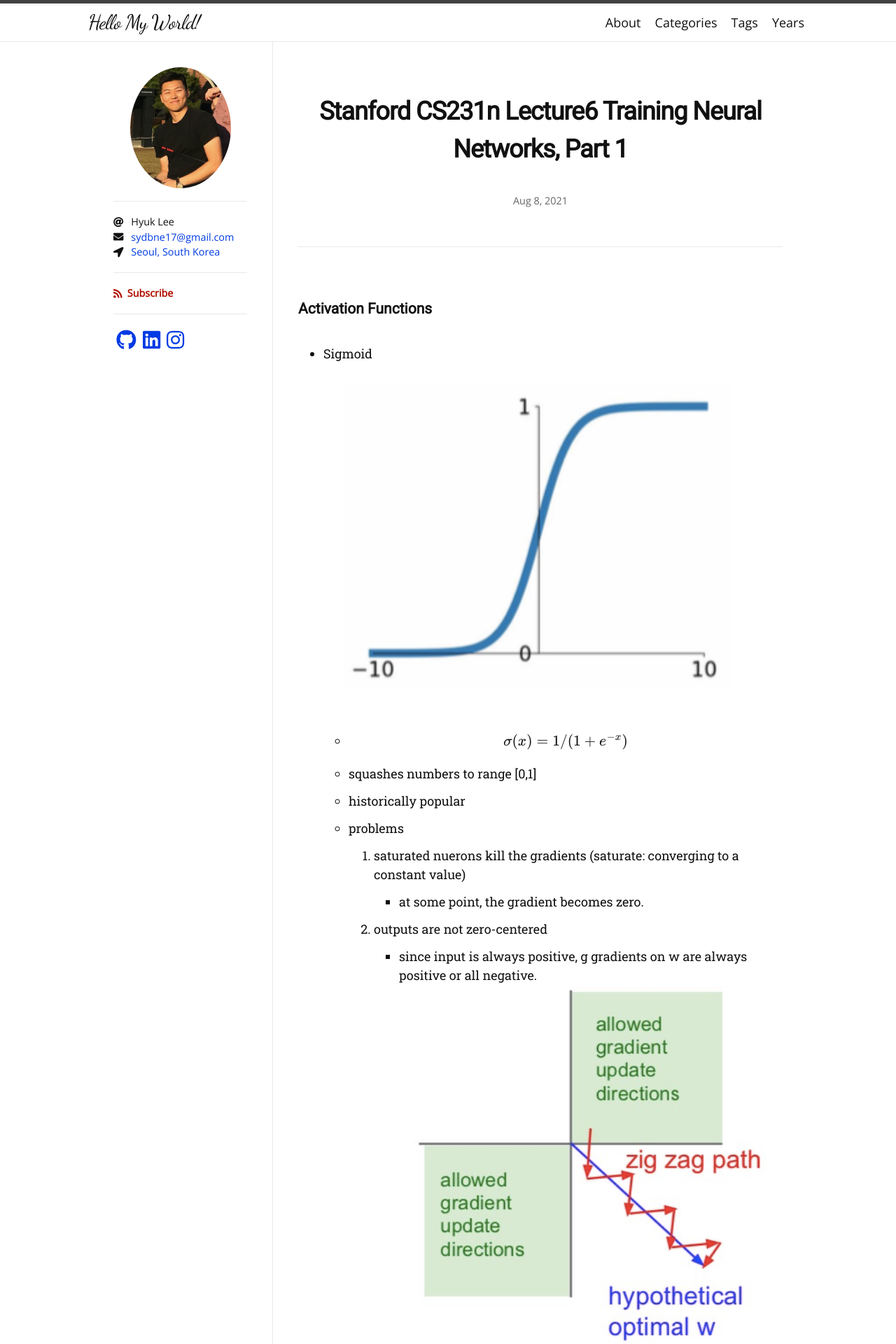
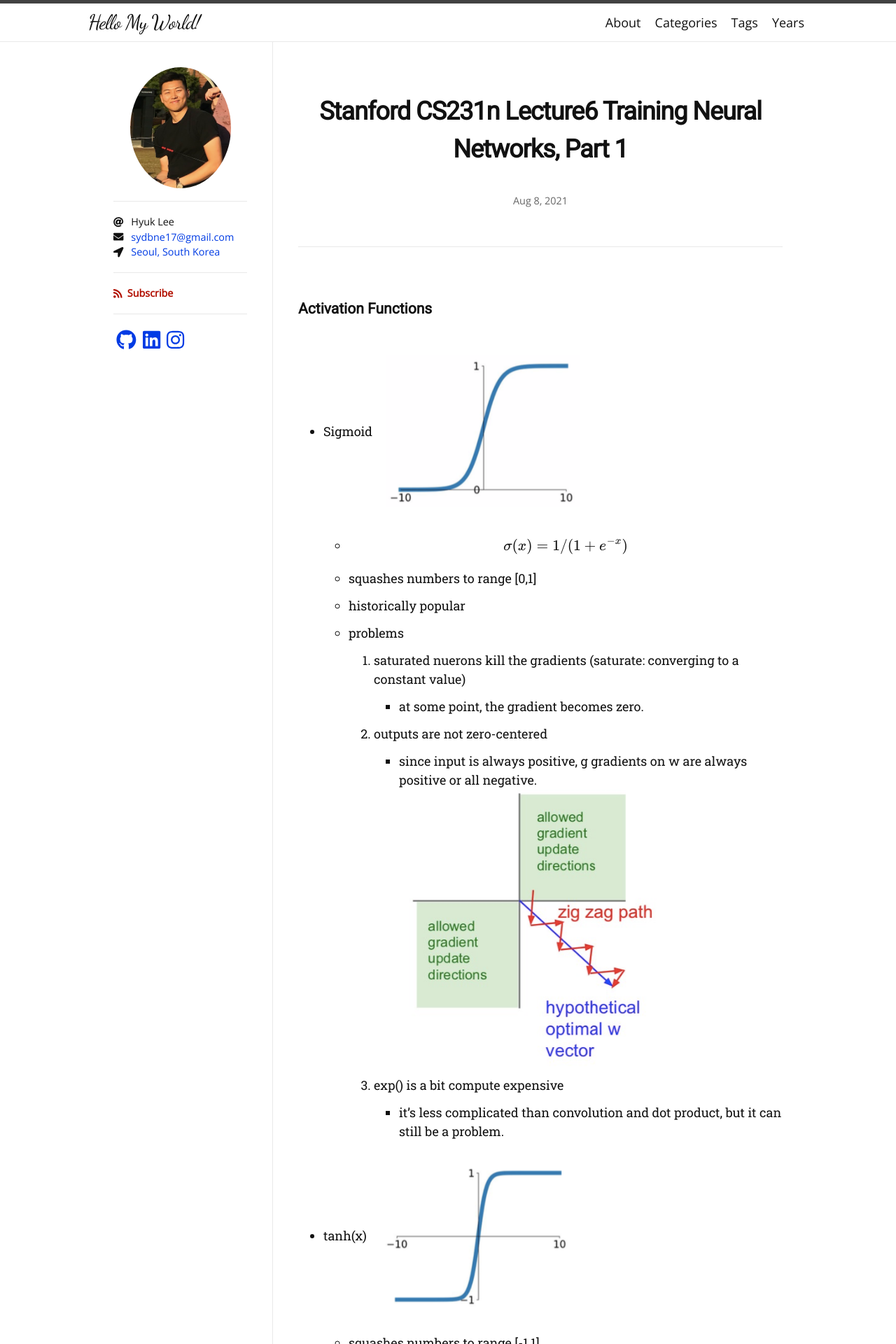
Before and after one commit to dlgur1994/dlgur1994.github.io, a Jekyll site: the page built from _posts/2021-08-08-CS231n-Lecture6.md, in a window 1280 px wide. Shown: the top 1920 px of the page at 70% size. Built offline with Jekyll 4.4.1, drawn with Linux system fonts in a browser that asks for light colours; nearby versions of some CDN libraries; some web fonts are replaced; comment, search, counter and statistics services are not loaded; some of the changed text lies outside the part shown.

Commit message:
lecture6 done 21/08/09

````diff
--- a/_posts/2021-08-08-CS231n-Lecture6.md
+++ b/_posts/2021-08-08-CS231n-Lecture6.md
@@ -10,7 +10,7 @@ math: true
 
 ### Activation Functions
 - Sigmoid
-![1](/images/cs231n/lec6/1.png){: width="100%" height="100%"}
+![1](/images/cs231n/lec6/1.png){: width="50%" height="50%"}
     - $$\sigma (x) = 1/(1+e^{-x})$$
     - squashes numbers to range [0,1]
     - historically popular
@@ -19,17 +19,17 @@ math: true
             - at some point, the gradient becomes zero.
         2. outputs are not zero-centered
             - since input is always positive, g gradients on w are always positive or all negative.
-            ![2](/images/cs231n/lec6/2.png){: width="100%" height="100%"}
+            ![2](/images/cs231n/lec6/2.png){: width="70%" height="70%"}
         3. exp() is a bit compute expensive
             - it's less complicated than convolution and dot product, but it can still be a problem.
 - tanh(x)
-![3](/images/cs231n/lec6/3.png){: width="100%" height="100%"}
+![3](/images/cs231n/lec6/3.png){: width="50%" height="50%"}
     - squashes numbers to range [-1,1]
     - zero centered
     - kills gradients when saturated
     - better than sigmoid
 - ReLU (Rectified Linear Unit)
-![4](/images/cs231n/lec6/4.png){: width="100%" height="100%"}
+![4](/images/cs231n/lec6/4.png){: width="50%" height="50%"}
     - $$f(x) = max(0,x)$$
     - does not saturate (in + region)
     - computationally efficient
@@ -38,10 +38,10 @@ math: true
     - issues
         - not zero-centered output
         - saturatation when $$x \leq 0$$
-        ![5](/images/cs231n/lec6/5.png){: width="100%" height="100%"}
+        ![5](/images/cs231n/lec6/5.png){: width="70%" height="70%"}
             - dead ReLU occurs when there is an error in the initial value setting or the learning rate is too large. If the learning rate is too large and w becomes equal to or less than zero, then it becomes a dead ReLU from that point on.
 - Leaky ReLU
-![6](/images/cs231n/lec6/6.png){: width="100%" height="100%"}
+![6](/images/cs231n/lec6/6.png){: width="50%" height="50%"}
     - $$f(X) = max(0.01x, x)$$
     - does not saturate
     - computationally efficient
@@ -52,8 +52,8 @@ math: true
     - $$\alpha$$: parameter, determined by backprops
     - more flexible
 - ELU (Expoential Linear Units)
-![7](/images/cs231n/lec6/7.png){: width="100%" height="100%"}
-    - ![8](/images/cs231n/lec6/8.png){: width="100%" height="100%"}
+![7](/images/cs231n/lec6/7.png){: width="50%" height="50%"}
+    - ![8](/images/cs231n/lec6/8.png){: width="7%" height="70%"}
     - all benefits of ReLU
     - closer to zero mean outputs
     - negative saturation regime compared with Leaky ReLU adds some robustness to noise
@@ -84,7 +84,7 @@ math: true
         ```
     - Works well for small networks, but problems with deeper networks
         - using tanh as an activation function,
-            - ![10](/images/cs231n/lec6/10.png){: width="100%" height="100%"}
+            - ![10](/images/cs231n/lec6/10.png){: width="120%" height="120%"}
             - 기울기가 작은 부분이 점점 사라지며 0 주위만 남는다.
             - 역전파시 gradient가 0이 된다.
 - Bigger random numbers
@@ -149,9 +149,9 @@ math: true
     - grid search: Assuming that all features are of equal importance, it is difficult to find the optimum.
     - random search: Assuming that features are all different in importance, it is more likely to find the optimum point by exploring various points.
 - visualization
-    - ![12](/images/cs231n/lec6/12.png){: width="100%" height="100%"}
+    - ![12](/images/cs231n/lec6/12.png){: width="70%" height="70%"}
     - ![13](/images/cs231n/lec6/13.png){: width="100%" height="100%"}
-    - ![14](/images/cs231n/lec6/14.png){: width="100%" height="100%"}
+    - ![14](/images/cs231n/lec6/14.png){: width="70%" height="70%"}
 - track the update ratio
     - update_scale / origin_param_scale
 
````
